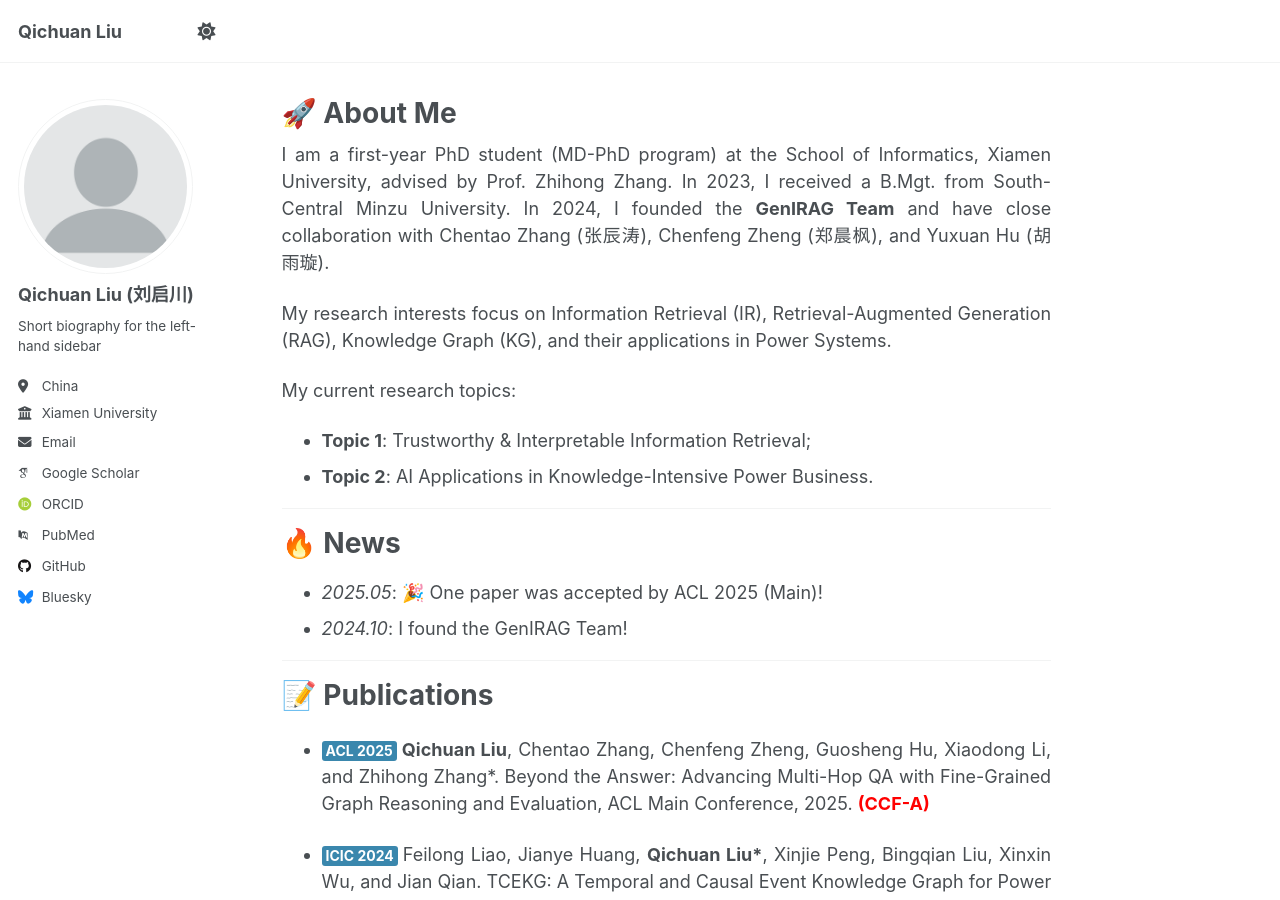
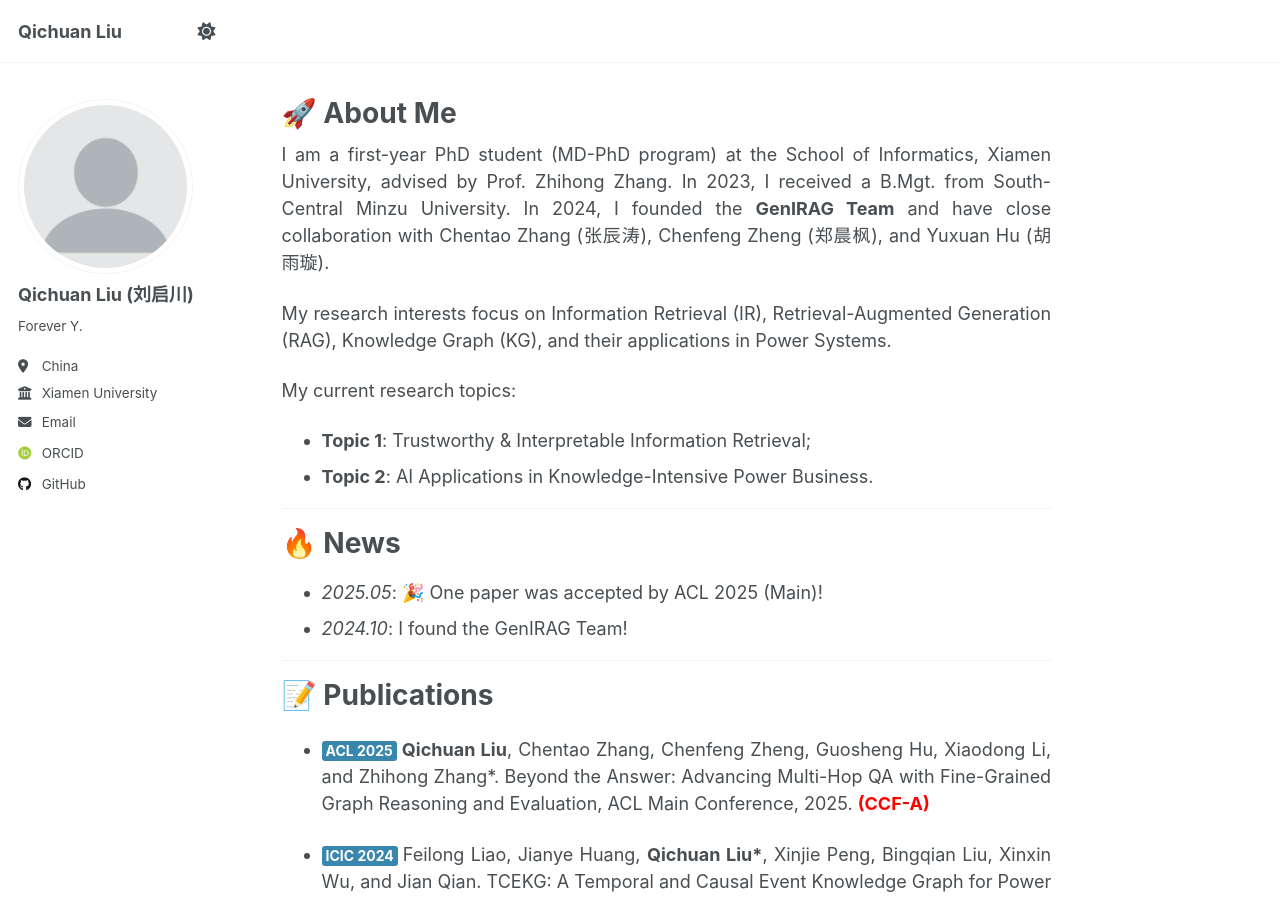
Before and after one commit to qcliu2001/qcliu2001.github.io, a Jekyll site: the page built from _pages/about.md, in a window 1280 px wide and 900 px high. Built offline with Jekyll 4.4.1, drawn with Linux system fonts in a browser that asks for light colours; some web fonts are replaced; some of the changed lines change nothing that is shown.

Commit message:
Update _config.yml

```diff
--- a/_config.yml
+++ b/_config.yml
@@ -25,7 +25,7 @@ author:
   avatar           : "profile.png"
   name             : "Qichuan Liu (刘启川)"
   pronouns         : # example: "she/her"
-  bio              : "Short biography for the left-hand sidebar"
+  bio              : "Forever Y."
   location         : "China"
   employer         : "Xiamen University"
   uri              : # URL
@@ -34,11 +34,11 @@ author:
   # Academic websites
   academia         : # URL
   arxiv            : # URL - Update with the correct link to your profile
-  googlescholar    : "https://scholar.google.com/citations?user=PS_CX0AAAAAJ"
+  googlescholar    : # "https://scholar.google.com/citations?user=PS_CX0AAAAAJ"
   impactstory      : # URL
-  orcid            : "http://orcid.org/yourorcidurl"
+  orcid            : "https://orcid.org/0009-0009-1658-4630"
   semantic         : # URL
-  pubmed           : "https://www.ncbi.nlm.nih.gov/pubmed/?term=john+snow"
+  pubmed           : # "https://www.ncbi.nlm.nih.gov/pubmed/?term=john+snow"
   researchgate     : # URL
   scopus           : # URL
 
@@ -46,12 +46,12 @@ author:
   bitbucket        : # Username - Update with your username on the site
   codepen          : # Username
   dribbble         : # Username
-  github           : "academicpages"
+  github           : "https://github.com/GenIRAG"
   kaggle           : # Username
   stackoverflow    : # User number or user number and name (i.e., use "1" or "1/jeff-atwood")
 
   # Social media
-  bluesky          : "bsky.app" # Replace this with you Bluesky username
+  bluesky          : # "bsky.app" # Replace this with you Bluesky username
   facebook         : # Username
   flickr           : # Username
   foursquare       : # Username
```
